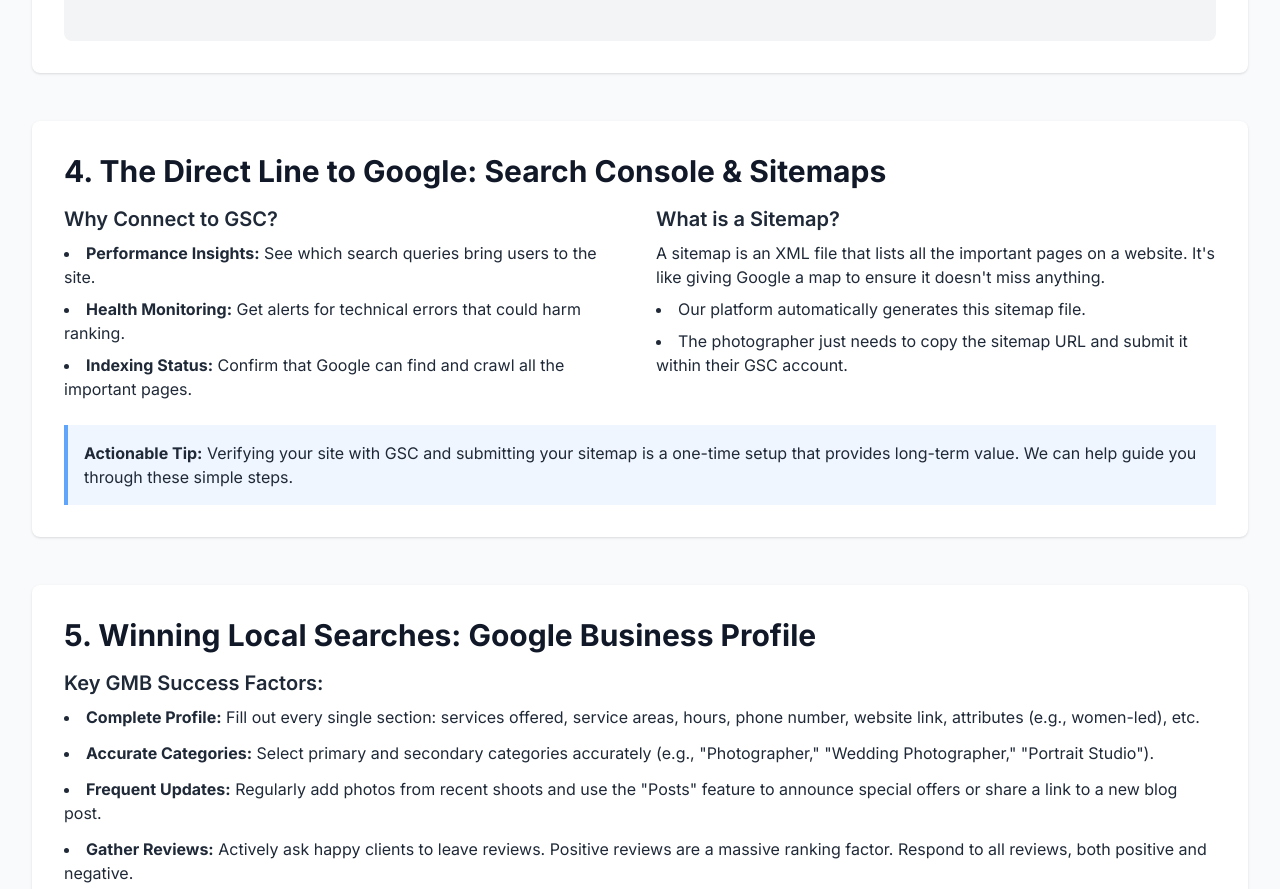
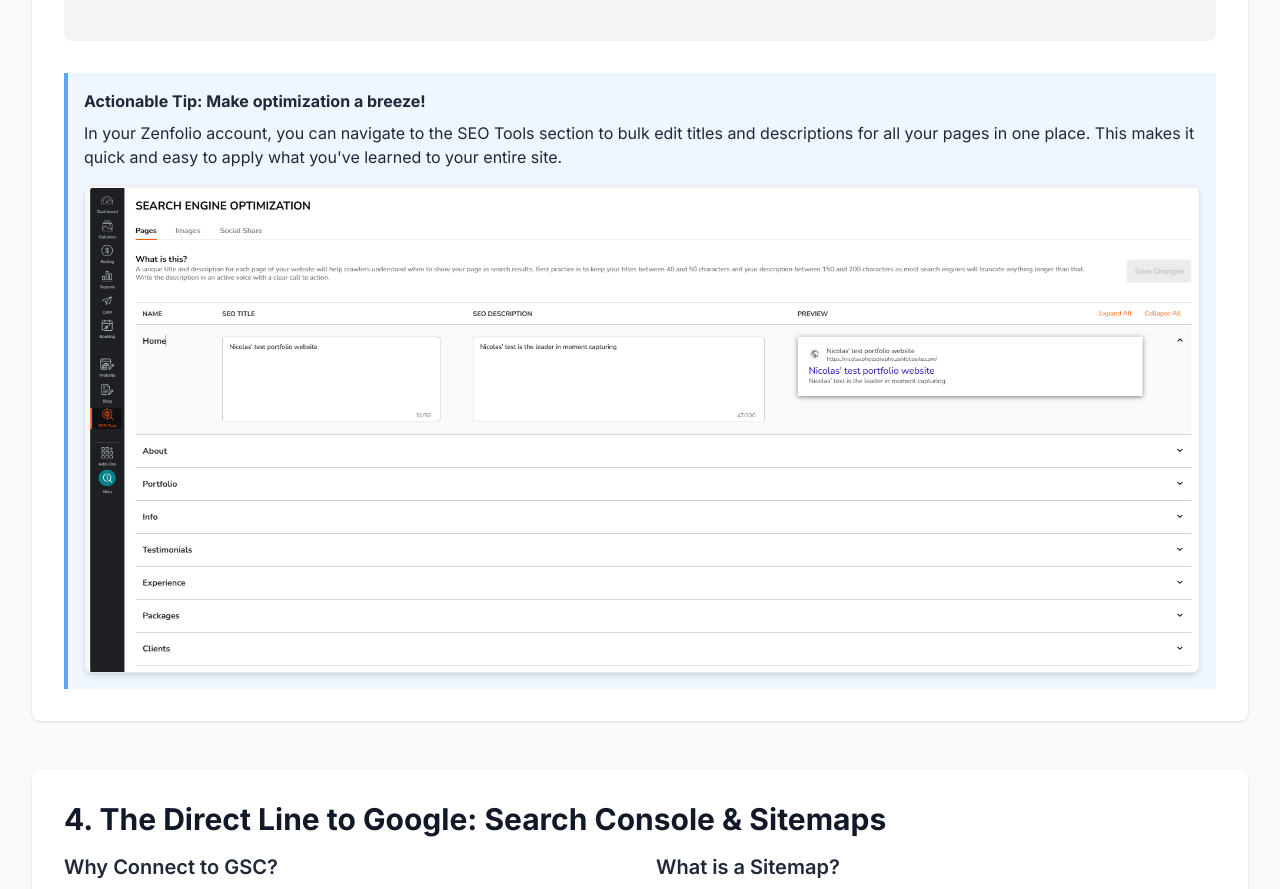
Before and after one commit to axel410/seo-tips, a plain HTML site: page index.html in a window 1280 px wide. Shown: the part 2930-3819 px from the top of the page. Drawn offline with nearby package versions, Linux system fonts and the light colour scheme.

Commit message:
Update index.html

```diff
--- a/index.html
+++ b/index.html
@@ -181,6 +181,12 @@
                         <div id="preview-desc" class="google-description">Your compelling description will appear here, enticing users to click on your website from the search results.</div>
                     </div>
                 </div>
+
+                <div class="mt-8 p-4 bg-blue-50 border-l-4 border-blue-400">
+                    <p class="font-bold">Actionable Tip: Make optimization a breeze!</p>
+                    <p class="mt-2">In your Zenfolio account, you can navigate to the SEO Tools section to bulk edit titles and descriptions for all your pages in one place. This makes it quick and easy to apply what you've learned to your entire site.</p>
+                     <img src="https://raw.githubusercontent.com/axel410/seo-tips/refs/heads/main/seo-tools-example.png" alt="Zenfolio SEO Tools Example" class="mt-4 rounded-lg shadow-md border" onerror="this.style.display='none'">
+                </div>
             </section>
 
             <!-- 4. Google Search Console & Sitemap -->
```
